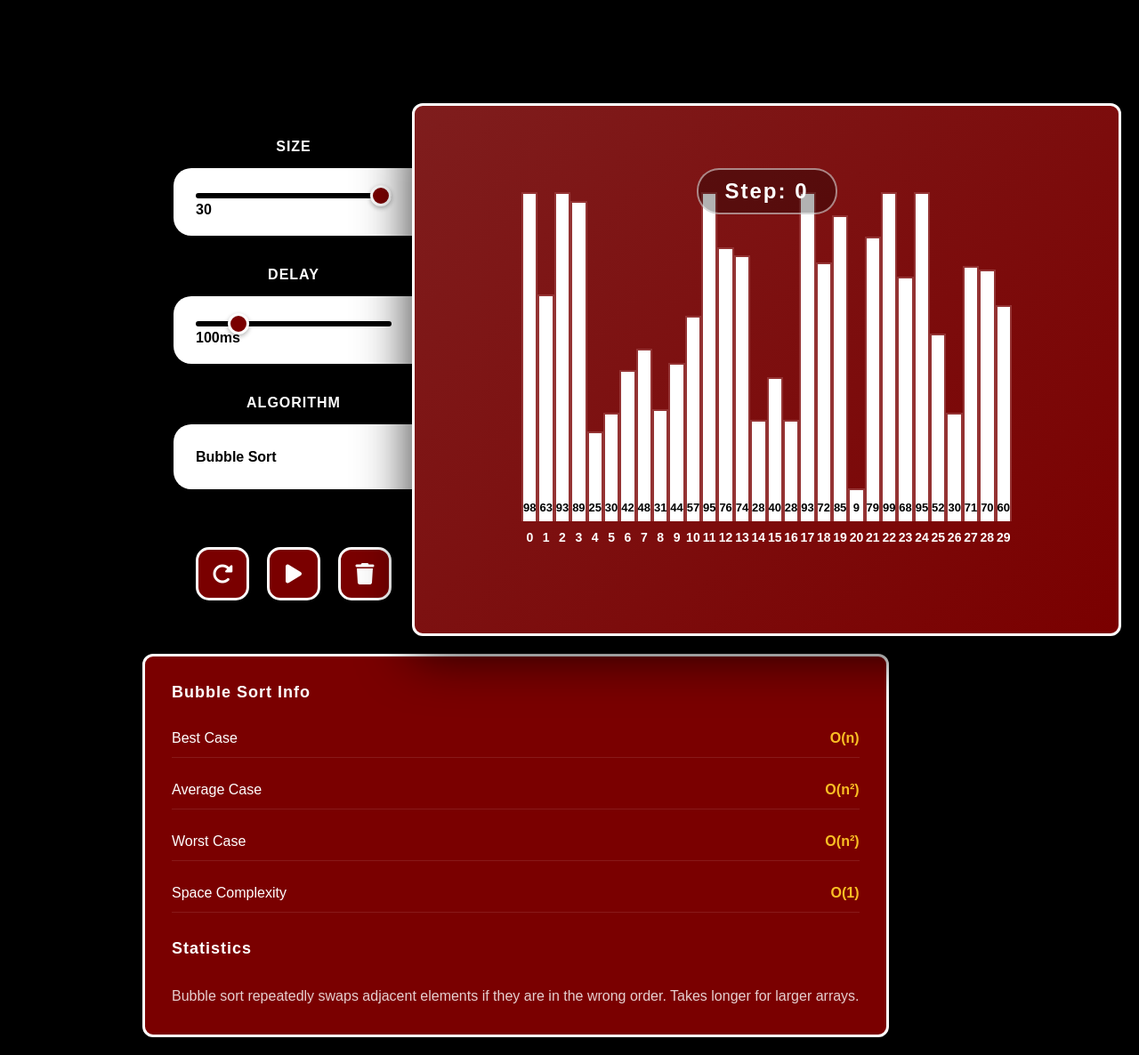
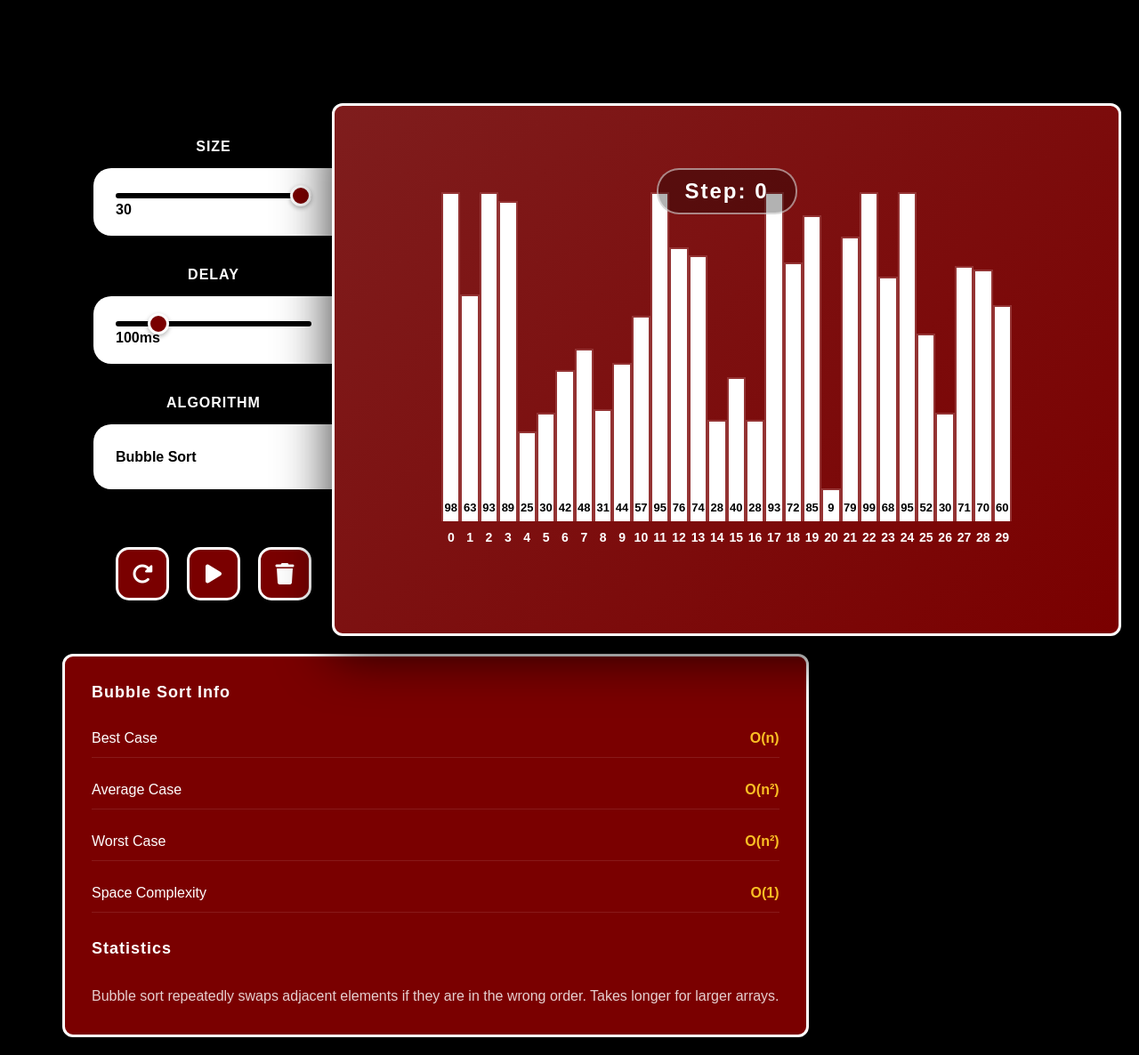
Before and after one commit to Rotten120/DSA_Group_Project, a Flask app: page /sort/ in a window 1280 px wide. Shown: the part 76-1262 px from the top of the page at 89% size. Run offline with Flask 3, Linux system fonts and the light colour scheme.

Commit message:
Add: change the margin-left to 50px.

```diff
--- a/static/css/sorting.css
+++ b/static/css/sorting.css
@@ -15,7 +15,7 @@ body {
 .container {
     max-width: 1600px;
     display: flex;
-    margin-left: 140px;
+    margin-left: 50px;
     gap: 0;
     align-items: stretch;
     padding-top: 100px;
```
